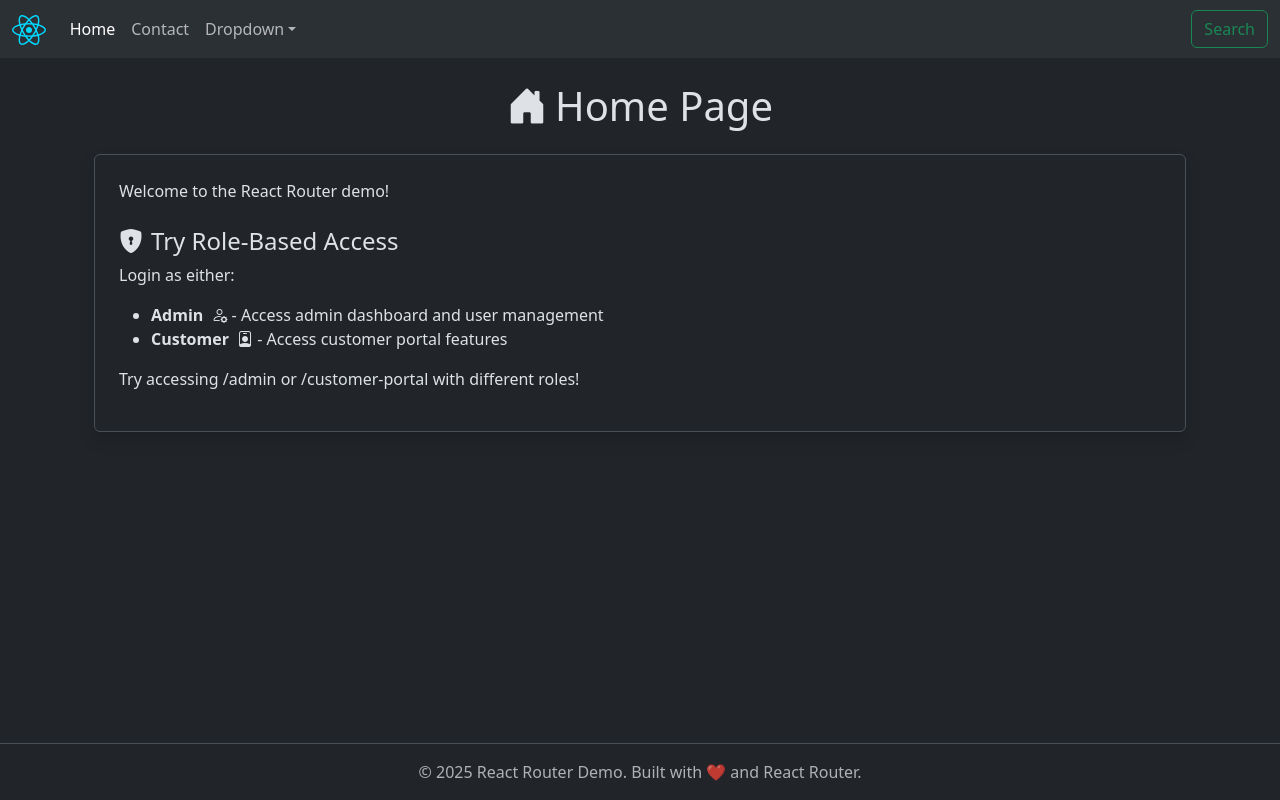
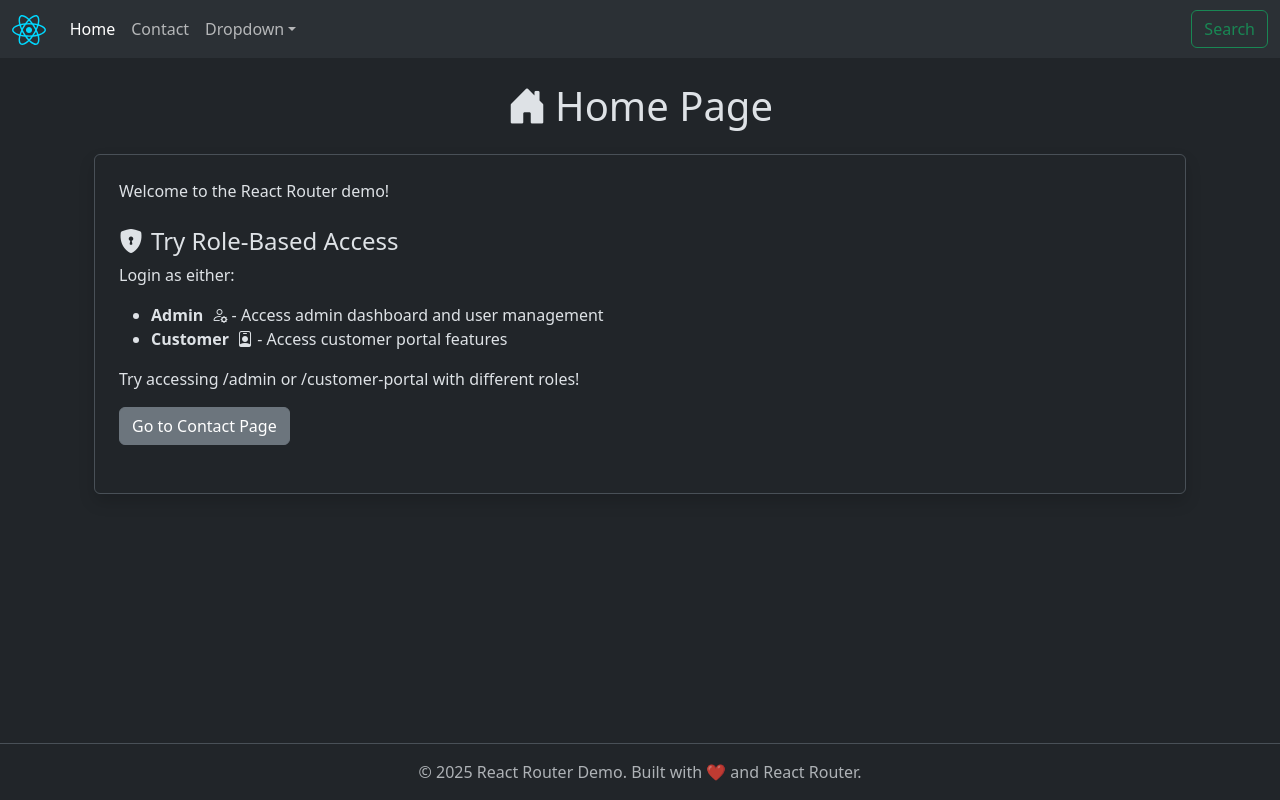
Before and after one commit to bhrugen/5-RouteOPedia, a React (Vite) app in the folder routeopedia/: page / in a window 1280 px wide. Built offline with nearby package versions, Linux system fonts and the light colour scheme.

Commit message:
Section 8 - Programmatic navigation

```diff
--- a/routeopedia/src/pages/Home.jsx
+++ b/routeopedia/src/pages/Home.jsx
@@ -1,4 +1,12 @@
+import { useNavigate } from "react-router-dom";
+
 function Home() {
+  const navigate = useNavigate();
+  function handleContactClick() {
+    //processing
+    navigate("/contact");
+  }
+
   return (
     <div className="container py-4">
       <h1 className="text-center mb-4">
@@ -22,6 +30,11 @@
           </li>
         </ul>
         <p>Try accessing /admin or /customer-portal with different roles!</p>
+        <div className="mb-4">
+          <button onClick={handleContactClick} className="btn btn-secondary">
+            Go to Contact Page
+          </button>
+        </div>
       </div>
     </div>
   );
```
